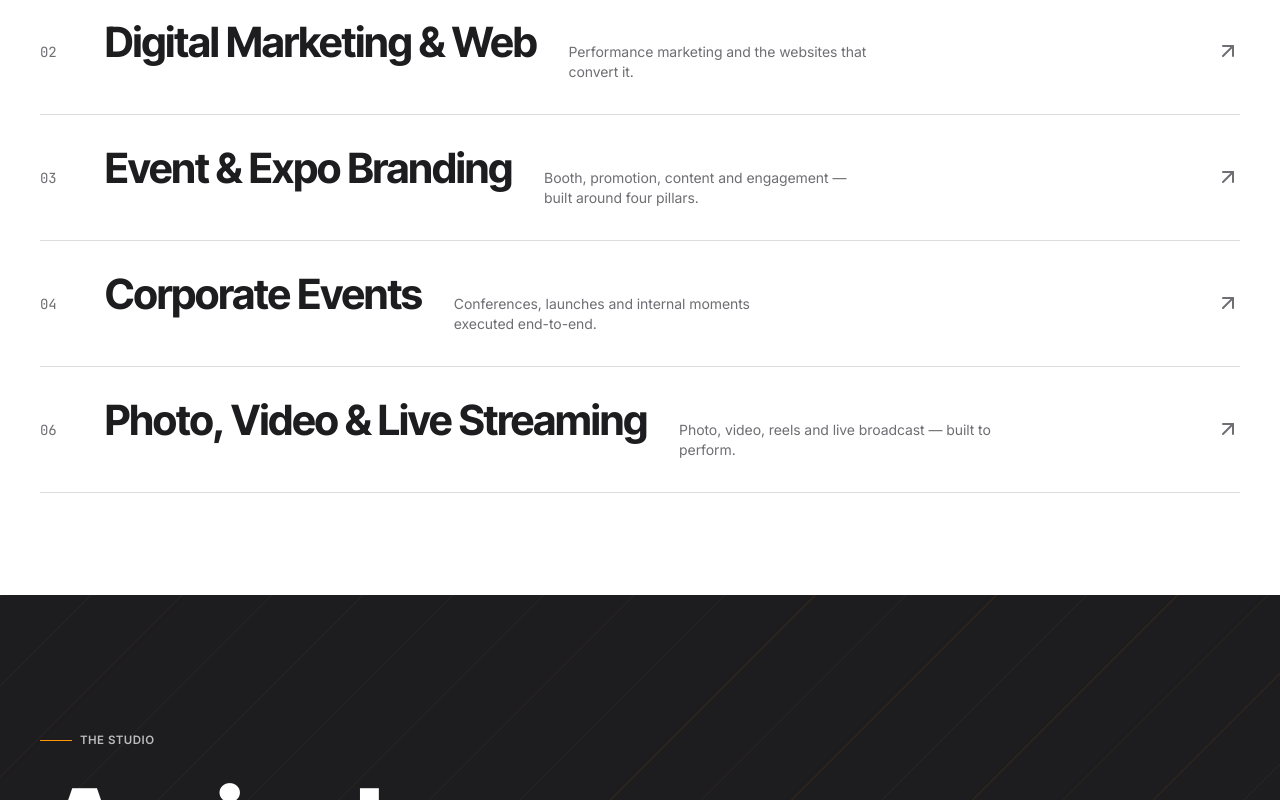
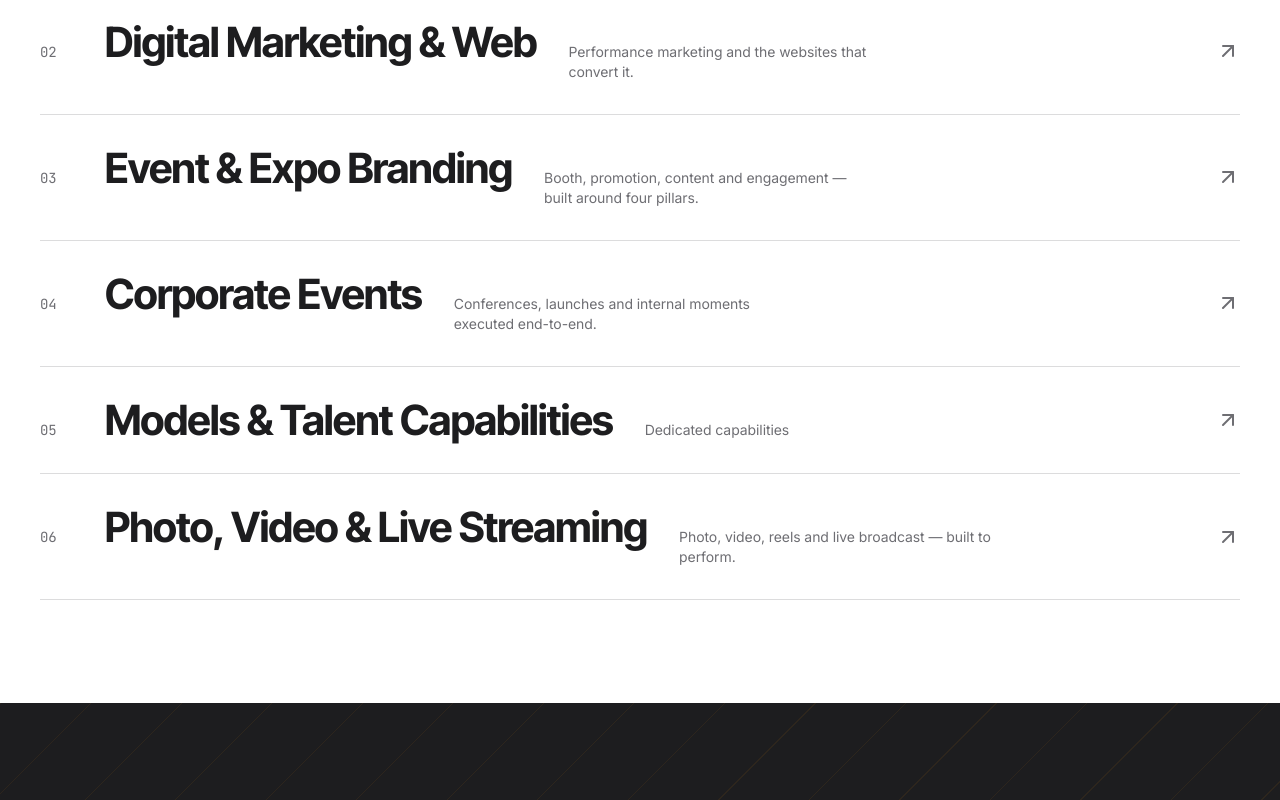
Before and after one commit to Mazharrony/RegaliaVowstech, a Next.js app: page /en in a window 1280 px wide. Shown: the part 1587-2387 px from the top of the page. Built offline with nearby package versions, Linux system fonts and the light colour scheme; no server answers.

Commit message:
Add models section 05 to home capabilities list

```diff
--- a/src/components/sections/home/ServicesGrid.tsx
+++ b/src/components/sections/home/ServicesGrid.tsx
@@ -13,10 +13,13 @@ export function ServicesGrid() {
   const locale = useLocale();
   const t = useTranslations("home");
   const tCommon = useTranslations("common");
+  const tModels = useTranslations("models");
   const reduce = useReducedMotion();
   const [hovered, setHovered] = useState<string | null>(null);
   const services = useMemo(() => getServices(locale), [locale]);
-  const serviceCount = String(services.length).padStart(2, "0");
+  const primaryServices = useMemo(() => services.filter((s) => s.slug !== "content-ads"), [services]);
+  const contentAds = useMemo(() => services.find((s) => s.slug === "content-ads"), [services]);
+  const serviceCount = String(services.length + 1).padStart(2, "0"); // +1 for models
 
   return (
     <section className="section-pad relative">
@@ -53,7 +56,7 @@ export function ServicesGrid() {
           className="relative border-t hairline"
           onMouseLeave={() => setHovered(null)}
         >
-          {services.map((s) => (
+          {primaryServices.map((s) => (
             <li key={s.slug} className="relative">
               <Link
                 href={`/services/${s.slug}`}
@@ -96,6 +99,90 @@ export function ServicesGrid() {
               </Link>
             </li>
           ))}
+
+          {/* Models & Talent — section 05 */}
+          <li className="relative">
+            <Link
+              href="/models"
+              onMouseEnter={() => setHovered("models")}
+              onFocus={() => setHovered("models")}
+              className="group relative flex items-center justify-between gap-6 border-b hairline py-6 transition-colors md:py-8"
+            >
+              <div className="flex items-baseline gap-6 md:gap-12">
+                <span className="font-mono text-[0.7rem] tabular-nums text-[var(--color-muted)] md:text-sm">
+                  05
+                </span>
+                <div className="flex flex-col gap-1 md:flex-row md:items-baseline md:gap-8">
+                  <h3
+                    className="font-serif tracking-tight text-[var(--color-ink)] transition-transform duration-700 group-hover:translate-x-3 rtl:group-hover:-translate-x-3"
+                    style={{ fontSize: "var(--step-3)" }}
+                  >
+                    {tModels("title")}
+                  </h3>
+                  <p className="hidden text-sm text-[var(--color-muted)] md:block md:max-w-[36ch]">
+                    {tModels("eyebrow")}
+                  </p>
+                </div>
+              </div>
+              <ArrowUpRight className="h-5 w-5 shrink-0 text-[var(--color-muted)] transition-all duration-500 group-hover:-translate-y-1 group-hover:translate-x-1 group-hover:text-[var(--color-accent)] md:h-6 md:w-6" />
+              <AnimatePresence>
+                {!reduce && hovered === "models" && (
+                  <motion.span
+                    aria-hidden
+                    layoutId="cap-accent"
+                    className="absolute inset-y-0 -start-3 w-[3px] bg-[var(--color-accent)]"
+                    initial={{ opacity: 0 }}
+                    animate={{ opacity: 1 }}
+                    exit={{ opacity: 0 }}
+                    transition={{ duration: 0.4, ease: easings.out }}
+                  />
+                )}
+              </AnimatePresence>
+            </Link>
+          </li>
+
+          {/* Photo, Video & Live Streaming — section 06 */}
+          {contentAds && (
+            <li key={contentAds.slug} className="relative">
+              <Link
+                href={`/services/${contentAds.slug}`}
+                onMouseEnter={() => setHovered(contentAds.slug)}
+                onFocus={() => setHovered(contentAds.slug)}
+                className="group relative flex items-center justify-between gap-6 border-b hairline py-6 transition-colors md:py-8"
+              >
+                <div className="flex items-baseline gap-6 md:gap-12">
+                  <span className="font-mono text-[0.7rem] tabular-nums text-[var(--color-muted)] md:text-sm">
+                    {contentAds.number}
+                  </span>
+                  <div className="flex flex-col gap-1 md:flex-row md:items-baseline md:gap-8">
+                    <h3
+                      className="font-serif tracking-tight text-[var(--color-ink)] transition-transform duration-700 group-hover:translate-x-3 rtl:group-hover:-translate-x-3"
+                      style={{ fontSize: "var(--step-3)" }}
+                    >
+                      {contentAds.title}
+                    </h3>
+                    <p className="hidden text-sm text-[var(--color-muted)] md:block md:max-w-[36ch]">
+                      {contentAds.tagline}
+                    </p>
+                  </div>
+                </div>
+                <ArrowUpRight className="h-5 w-5 shrink-0 text-[var(--color-muted)] transition-all duration-500 group-hover:-translate-y-1 group-hover:translate-x-1 group-hover:text-[var(--color-accent)] md:h-6 md:w-6" />
+                <AnimatePresence>
+                  {!reduce && hovered === contentAds.slug && (
+                    <motion.span
+                      aria-hidden
+                      layoutId="cap-accent"
+                      className="absolute inset-y-0 -start-3 w-[3px] bg-[var(--color-accent)]"
+                      initial={{ opacity: 0 }}
+                      animate={{ opacity: 1 }}
+                      exit={{ opacity: 0 }}
+                      transition={{ duration: 0.4, ease: easings.out }}
+                    />
+                  )}
+                </AnimatePresence>
+              </Link>
+            </li>
+          )}
         </ul>
       </div>
     </section>
```
